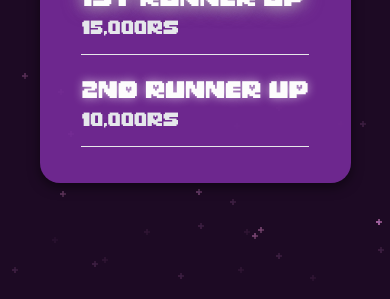
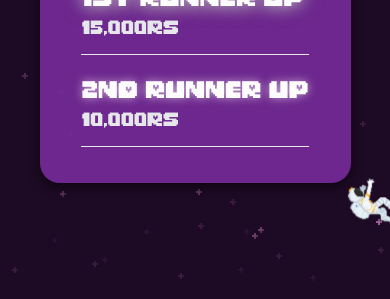
Before and after one commit to SHIBINSHA02/EDEN, a React (Vite) app: page / in a window 390 px wide. Shown: the part 3020-3319 px from the top of the page. Built offline with nearby package versions, Linux system fonts and the light colour scheme.

Commit message:
pzime desktop view animated

```diff
--- a/src/Components/Prize/Prize.css
+++ b/src/Components/Prize/Prize.css
@@ -202,3 +202,47 @@
     margin: 1rem auto; /* Adjusted for mobile */
   }
 }
+
+/* Append to Prize.css */
+/* Append to Prize.css */
+
+.astroman {
+  position: absolute;
+  top: 1%;
+  left: 60%;
+  width: 30%;
+  height: auto;
+  z-index: 3;
+  animation: floatAstroman 3s infinite ease-in-out; /* Added floating animation */
+}
+
+/* Floating animation for Astroman */
+@keyframes floatAstroman {
+  0%, 100% {
+    transform: translateY(0px);
+  }
+  50% {
+    transform: translateY(-5px); /* Adjust the -5px for the float height */
+  }
+}
+
+/* Mobile adjustments */
+@media (max-width: 768px) {
+  .astroman {
+    top: 70%;
+    left: 80%;
+    width: 30%;
+    height: auto;
+    animation: floatAstromanMobile 3s infinite ease-in-out; /* Added mobile float */
+  }
+}
+
+/* Floating animation for Astroman on mobile (can be the same or different) */
+@keyframes floatAstromanMobile {
+  0%, 100% {
+    transform: translateY(0px);
+  }
+  50% {
+    transform: translateY(-8px); /* Slightly smaller float for mobile */
+  }
+}
--- a/src/Components/Prize/Prize.jsx
+++ b/src/Components/Prize/Prize.jsx
@@ -118,6 +118,7 @@ export const Prize = () => {
           </div>
         </div>
       </div>
+      <img src="./astroman.svg" alt="Astroman" className="astroman" />
     </div>
   );
 };
```
